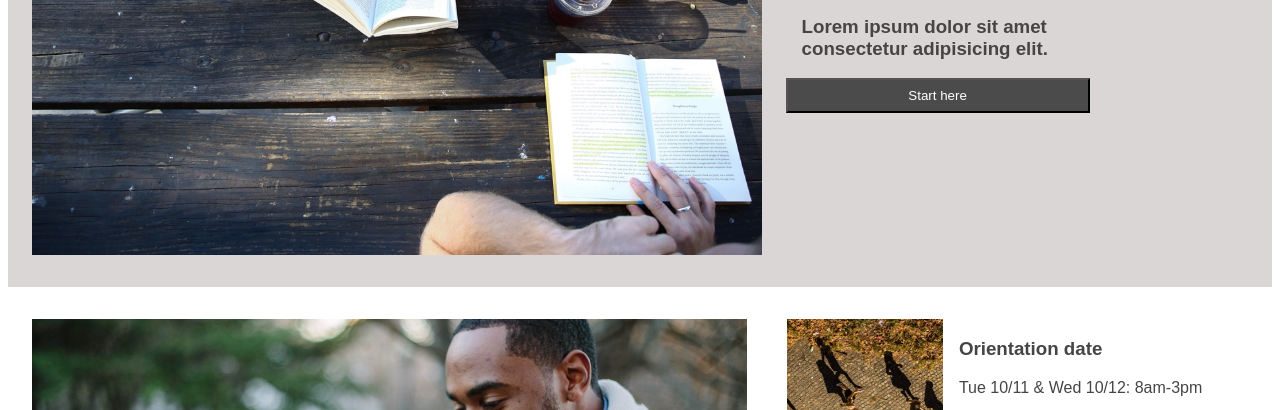
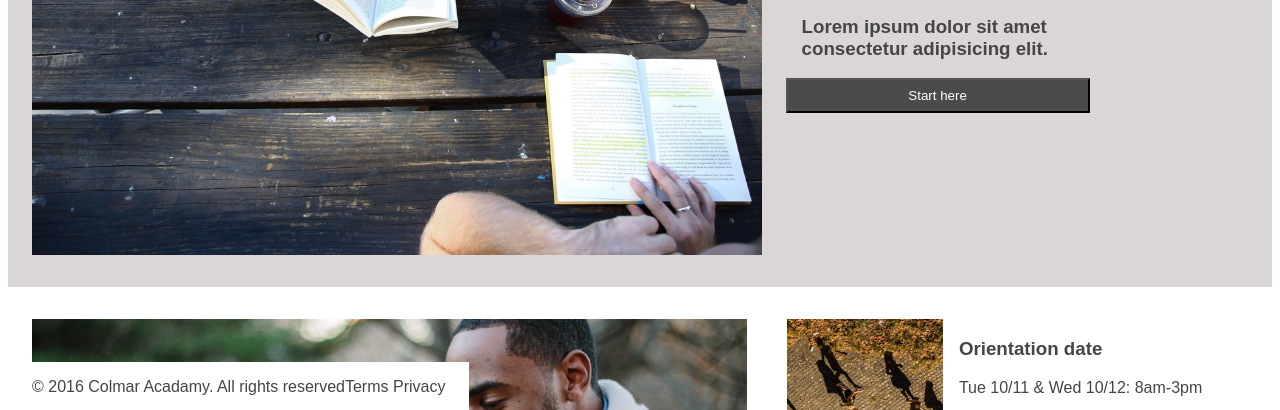
Before and after one commit to DaveWesl/colmar-acadamy, a plain HTML site: page index.html in a window 1280 px wide. Shown: the part 388-798 px from the top of the page. Drawn offline with Linux system fonts and the light colour scheme.

Commit message:
changed css

```diff
--- a/resources/css/style.css
+++ b/resources/css/style.css
@@ -230,11 +230,15 @@ footer {
     justify-content: space-between;
     padding: 1rem 1.5rem;
     background-color: white;
-    position: relative;
-    bottom: -30px;
+    position: fixed;
+    bottom: 0;
 }
 
 footer a {
     text-decoration: none;
     color: #464444;
 }
+
+footer p {
+    margin: 0;
+}
```
